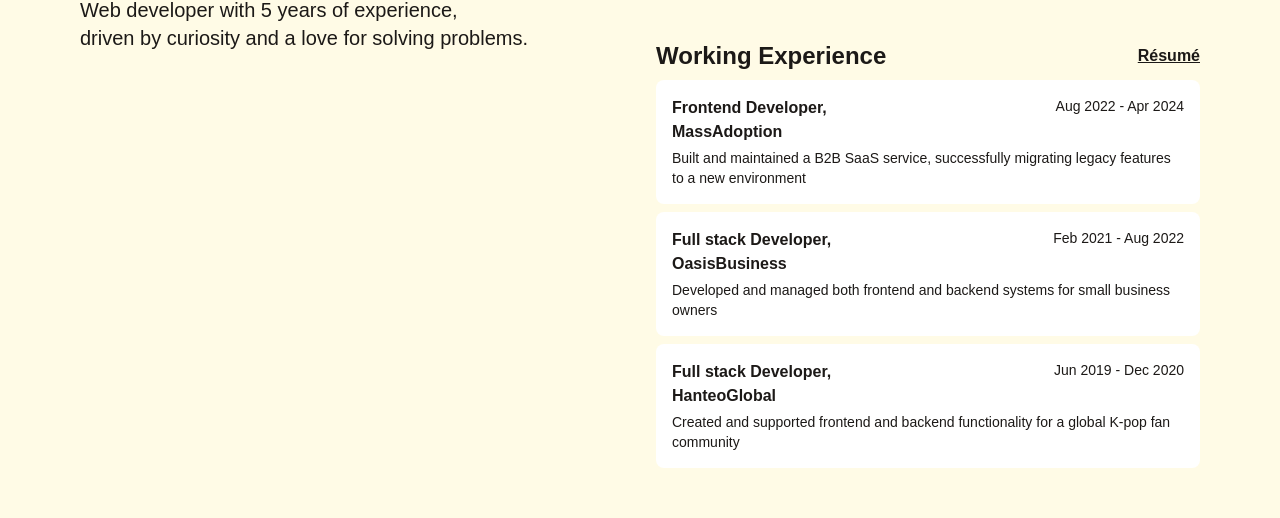
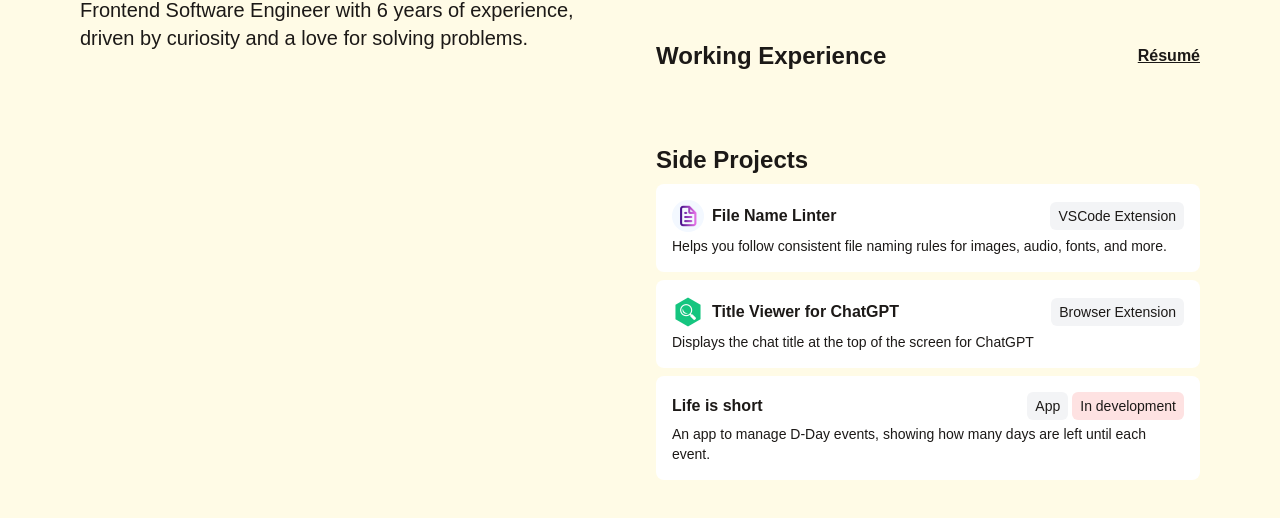
Before and after one commit to hyunyikim/my-site, a Next.js app: page / in a window 1280 px wide. Shown: the part 396-914 px from the top of the page. Built offline with nearby package versions, Linux system fonts and the light colour scheme.

Commit message:
feat: update content

```diff
--- a/src/app/page.tsx
+++ b/src/app/page.tsx
@@ -29,7 +29,7 @@ export default function Home() {
           <AiFillSound size={20} className="mb-1 cursor-pointer" onClick={playNameSound} title="Listen to pronunciation" />
         </div>
         <p className="text-xl">
-          Web developer with 5 years of experience, <br />
+          Frontend Software Engineer with 6 years of experience, <br />
           driven by curiosity and a love for solving problems.
         </p>
       </header>
@@ -76,7 +76,27 @@ export default function Home() {
                 <span className="font-semibold">Résumé</span>
               </a>
             </div>
-            <ul className="flex flex-col gap-2 dark:text-stone-900">
+            {/* <ul className="flex flex-col gap-2 dark:text-stone-900">
+              <li className="flex flex-col gap-1 bg-white p-4 rounded-lg">
+                <div className="flex flex-row justify-between items-start flex-wrap">
+                  <div className="flex flex-col">
+                    <span className="font-semibold">Frontend Developer,</span>
+                    <span className="font-semibold">MassAdoption</span>
+                  </div>
+                  <span className="text-sm whitespace-nowrap">Jul 2025 - Present</span>
+                </div>
+                <div className="text-sm">dd</div>
+              </li>
+              <li className="flex flex-col gap-1 bg-white p-4 rounded-lg">
+                <div className="flex flex-row justify-between items-start flex-wrap">
+                  <div className="flex flex-col">
+                    <span className="font-semibold">Frontend Developer,</span>
+                    <span className="font-semibold">mypaperwork</span>
+                  </div>
+                  <span className="text-sm whitespace-nowrap">Aug 2022 - Apr 2024</span>
+                </div>
+                <div className="text-sm">Developed a responsive webpage</div>
+              </li>
               <li className="flex flex-col gap-1 bg-white p-4 rounded-lg">
                 <div className="flex flex-row justify-between items-start flex-wrap">
                   <div className="flex flex-col">
@@ -107,7 +127,7 @@ export default function Home() {
                 </div>
                 <div className="text-sm">Created and supported frontend and backend functionality for a global K-pop fan community</div>
               </li>
-            </ul>
+            </ul> */}
           </section>
           <section className="">
             <h3 className="text-2xl font-semibold mb-2">Side Projects</h3>
@@ -185,7 +205,6 @@ export default function Home() {
                 <Image src="/images/IMG_7424.jpg" alt="beer" fill className="object-cover hover:scale-105 transition-transform duration-300" />
               </div>
               <div className="favoriate horizontal col-span-2">
-                <div className="cursor-pointer" onClick={() => (window.location.href = 'https://portfolio-git-main-hyunyikims-projects.vercel.app/')}>
                 <Image
                   src="/images/IMG_6787.jpg"
                   alt="roses"
@@ -194,7 +213,6 @@ export default function Home() {
                   sizes="(max-width: 640px) 50vw, (max-width: 768px) 33vw, 25vw"
                 />
               </div>
-              </div>
             </article>
           </section>
         </main>
```
Lines whose indentation alone changed are shown as unchanged.
